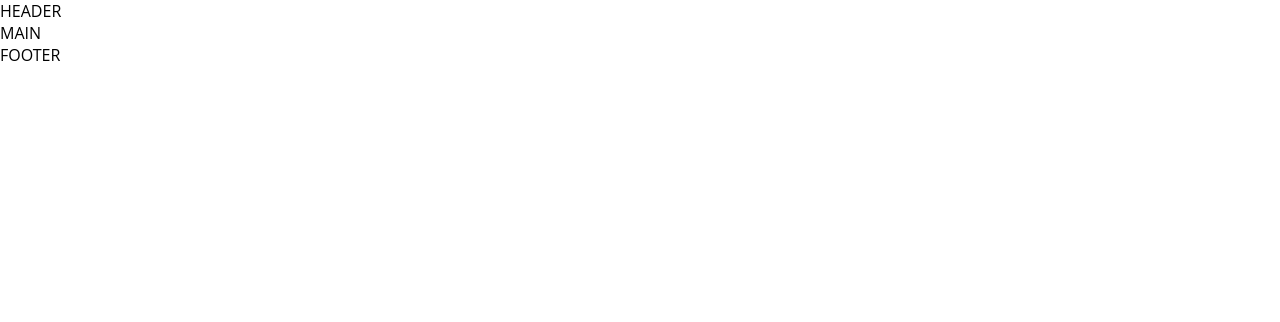
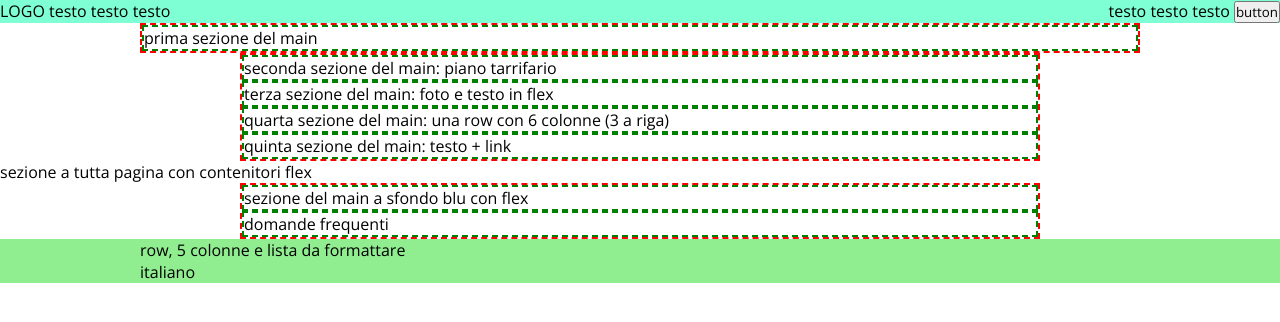
Before and after one commit to Michela30/Dropbox, a plain HTML site: page index.html in a window 1280 px wide. Drawn offline with nearby package versions, Linux system fonts and the light colour scheme.

Commit message:
scheletro della struttura

```diff
--- a/css/style.css
+++ b/css/style.css
@@ -13,5 +13,61 @@
 
 .container{
     margin: 0 auto;
-    max-width: 1200px;
+    max-width: 1000px;
 }
+
+.small-container{
+    margin: 0 auto;
+    max-width: 800px;
+}
+
+/*
+HEADER
+*/
+
+header{
+    display: flex;
+    justify-content: space-between;
+}
+
+
+
+
+
+/*
+MAIN
+*/
+
+
+
+
+
+
+/*
+FOOTER
+*/
+
+
+
+
+
+
+/*
+DEBUG
+*/
+
+.debug header{
+    background-color: aquamarine;
+}
+
+.debug main > div{
+    border: 2px dashed red;
+}
+
+.debug main div > section{
+    border: 2px dashed green;
+}
+
+.debug footer{
+    background-color: lightgreen;
+}
--- a/index.html
+++ b/index.html
@@ -4,32 +4,106 @@
         <meta charset="UTF-8">
         <meta http-equiv="X-UA-Compatible" content="IE=edge">
         <meta name="viewport" content="width=device-width, initial-scale=1.0">
-        <title>Template</title>
+        <title>Dropbox</title>
 
         <!-- FONT -->
+        <link rel="preconnect" href="https://fonts.googleapis.com">
+        <link rel="preconnect" href="https://fonts.gstatic.com" crossorigin>
+        <link href="https://fonts.googleapis.com/css2?family=Open+Sans:wght@400;700&display=swap" rel="stylesheet">
+        <link rel="stylesheet" href="https://cdnjs.cloudflare.com/ajax/libs/font-awesome/6.4.0/css/all.min.css" integrity="sha512-iecdLmaskl7CVkqkXNQ/ZH/XLlvWZOJyj7Yy7tcenmpD1ypASozpmT/E0iPtmFIB46ZmdtAc9eNBvH0H/ZpiBw==" crossorigin="anonymous" referrerpolicy="no-referrer" />
 
         <!-- CSS -->
         <link rel="stylesheet" href="css/style.css">
     </head>
-<body>
+<body class="debug">
 
+    <!-- Inizio dell'header -->
     <header>
-        HEADER
+        <div>
+            LOGO
+            <span> testo </span>
+            <span> testo </span>
+            <span> testo </span>
+
+        </div>
+        <div>
+
+            <span> testo </span>
+            <span> testo </span>
+            <span> testo </span>
+            <button> button </button>
+        </div>
 
     </header>
+    <!-- Fine dell'header -->
+
+    <!-- Inizio del main -->
+    <main>
+
+        <!-- questa sezione avrà il bg azzurro -->
+        <div class="container">
+            <section>
+
+                prima sezione del main
+            </section>
+
+        </div>
+
+        <div class="small-container">
+            <section>
+                seconda sezione del main: piano tarrifario
+            </section>
 
 
-    <main>
-        MAIN
+            <section>
+                terza sezione del main: foto e testo in flex
+            </section>
+
+
+            <section>
+                quarta sezione del main: una row con 6 colonne (3 a riga)
+            </section>
+
+            <section>
+                quinta sezione del main: testo + link
+            </section>
+        </div>
+
+
+        <section>
+            sezione a tutta pagina con contenitori flex
+        </section>
+
+        <div class="small-container">
+            <!-- questa sezione avrà il bg azzurro -->
+            <section>
+                sezione del main a sfondo blu con flex
+            </section>
+
+            <section>
+                domande frequenti
+            </section>
+        </div>
 
     </main>
+    <!-- Fine del main -->
 
+    <!-- Inizio del footer -->
+    <footer>
+        <div class="container">
 
-    <footer>
-        FOOTER
+            <div>
+            row, 5 colonne e lista da formattare
+            </div>
+
+            <div>
+                italiano
+            </div>
+
+        </div>
 
     </footer>
-
+    <!-- Fine del footer -->
 
 </body>
 </html>
```
